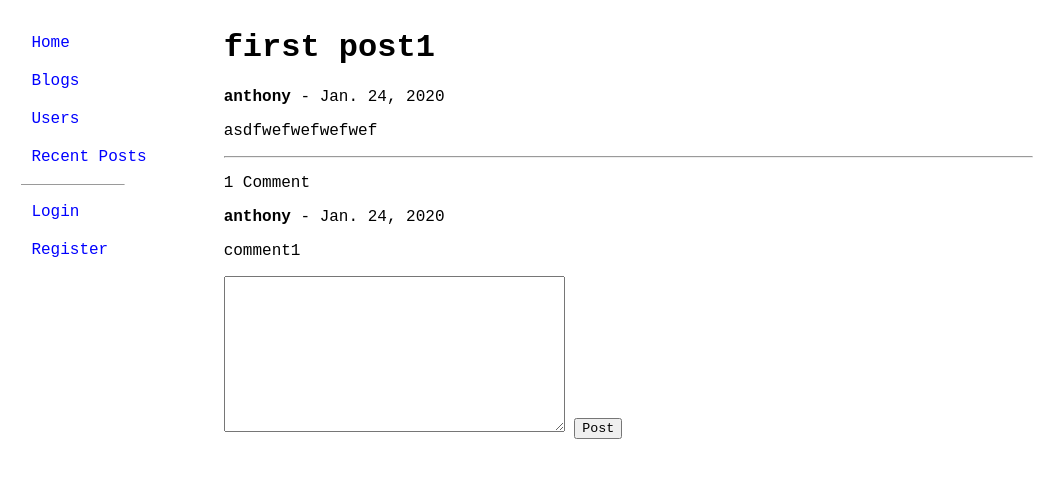
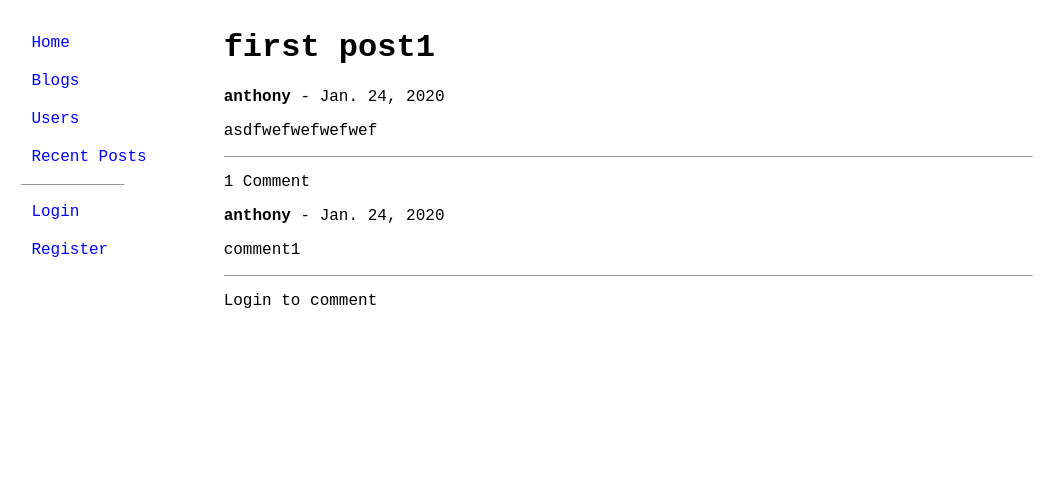
Before and after one commit to anthonysea/miniblog, a Django app: page /blog/2/post/2 in a window 1280 px wide. Shown: the top 478 px of the page, without its empty margins (113-1177 px from the left). Run offline with Django 3.2, Linux system fonts and the light colour scheme; data comes from the database, SQL or seed files in the repository.

Commit message:
added functionality to restrict comment posting to logged in users

```diff
--- a/blog/templates/post_detail.html
+++ b/blog/templates/post_detail.html
@@ -6,18 +6,23 @@
     <p>{{ post.body }}</p>
 
     {% if post.comment_set.all %}
-        <hr>
+        <hr size="1">
         <p>{{ post.comment_set.all.count }} {% if post.comment_set.all.count == 1 %} Comment {% else %} Comments {% endif %}</p>
         {% for comment in post.comment_set.all %}
             <p><strong>{{ comment.user }}</strong> - {{ comment.posted_on }}</p>
             <p>{{ comment.text }}</p>
         {% endfor %}
     {% endif %}
+    <hr size="1">
+    {% if user.is_authenticated %}
         <form action="{% url 'comment-create' %}" method="post">
             {% csrf_token %}
             {{ form.text }}
             {{ form.post.as_hidden }}
             {{ form.user.as_hidden }}
-        <input type="submit" value="Post" />
+            <input type="submit" value="Comment" />
         </form>
+    {% else %}
+    <p>Login to comment</p>
+    {% endif %}
 {% endblock %}
```
Lines whose indentation alone changed are shown as unchanged.
